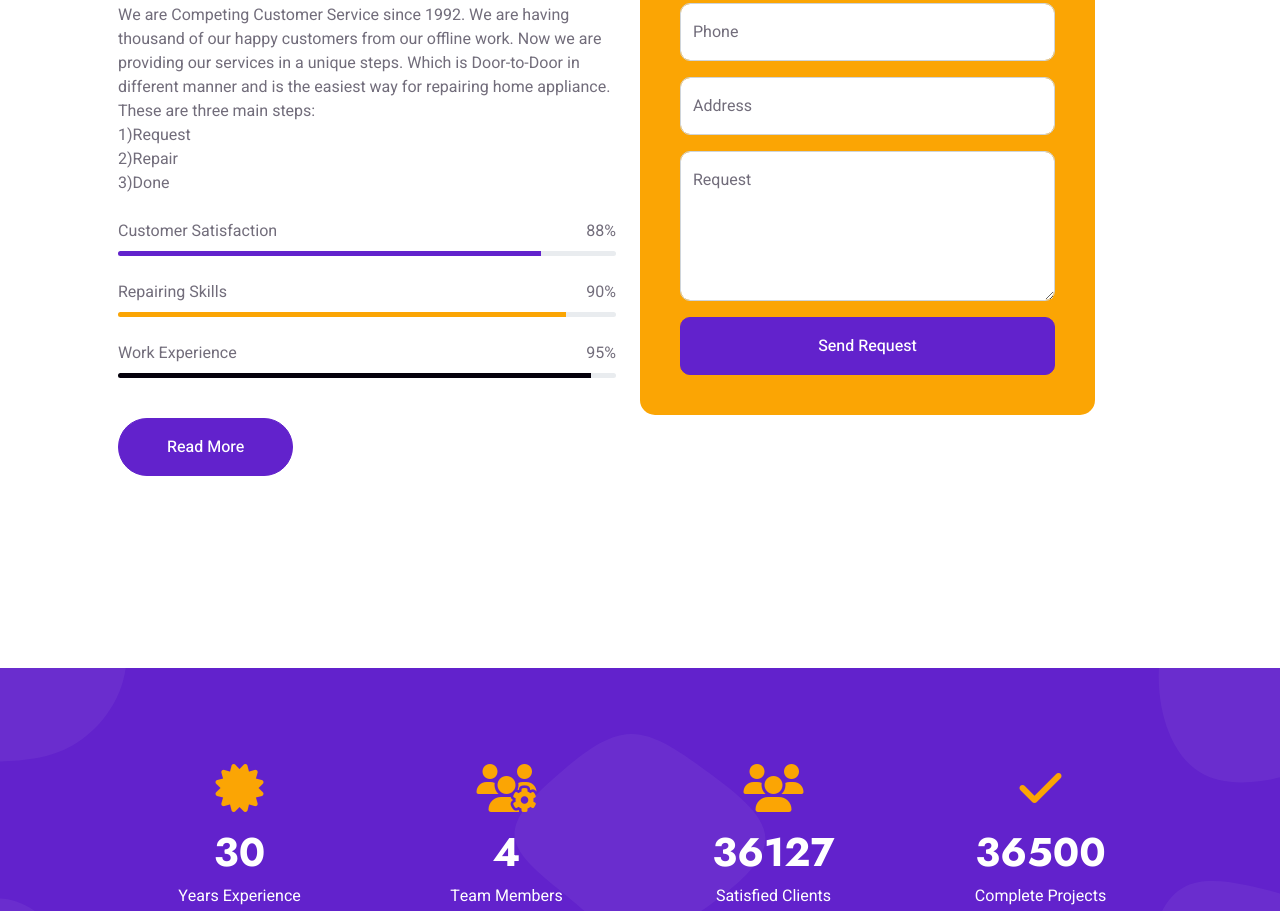
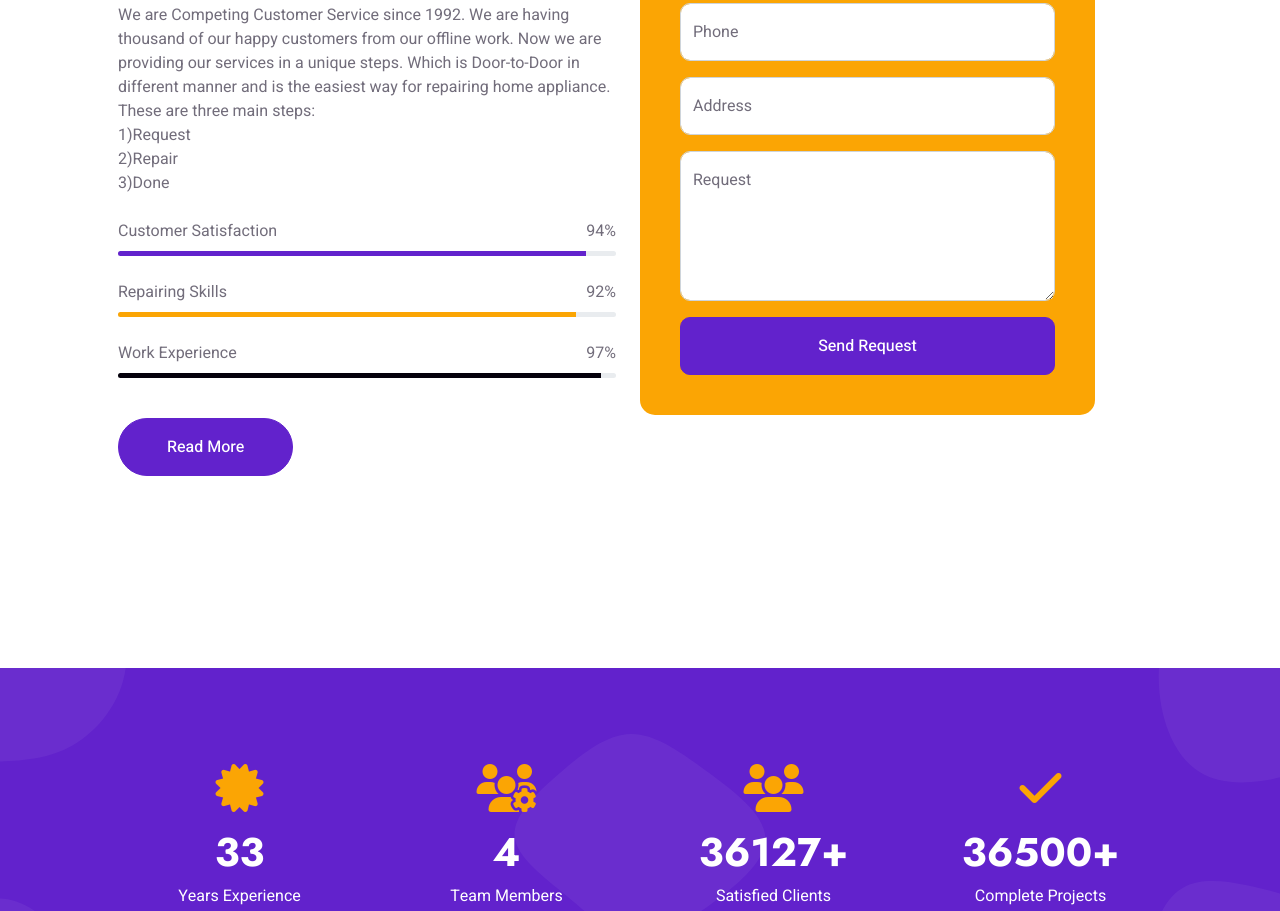
Before and after one commit to electroobuddy/main, a plain HTML site: page about.html in a window 1280 px wide. Shown: the part 1277-2188 px from the top of the page. Drawn offline with nearby package versions, Linux system fonts and the light colour scheme.

Commit message:
Update about.html

```diff
--- a/about.html
+++ b/about.html
@@ -138,35 +138,35 @@
                         <div class="skill mb-4">
                             <div class="d-flex justify-content-between">
                                 <p class="mb-2">Customer Satisfaction</p>
-                                <p class="mb-2">88%</p>
+                                <p class="mb-2">94%</p>
                             </div>
                             <div class="progress">
-                                <div class="progress-bar bg-primary" role="progressbar" aria-valuenow="85" aria-valuemin="0" aria-valuemax="100"></div>
+                                <div class="progress-bar bg-primary" role="progressbar" aria-valuenow="94" aria-valuemin="0" aria-valuemax="100"></div>
                             </div>
                         </div>
                         <div class="skill mb-4">
                             <div class="d-flex justify-content-between">
                                 <p class="mb-2">Repairing Skills</p>
-                                <p class="mb-2">90%</p>
+                                <p class="mb-2">92%</p>
                             </div>
                             <div class="progress">
-                                <div class="progress-bar bg-secondary" role="progressbar" aria-valuenow="90" aria-valuemin="0" aria-valuemax="100"></div>
+                                <div class="progress-bar bg-secondary" role="progressbar" aria-valuenow="92" aria-valuemin="0" aria-valuemax="100"></div>
                             </div>
                         </div>
                         <div class="skill mb-4">
                             <div class="d-flex justify-content-between">
                                 <p class="mb-2">Work Experience</p>
-                                <p class="mb-2">95%</p>
+                                <p class="mb-2">97%</p>
                             </div>
                             <div class="progress">
-                                <div class="progress-bar bg-dark" role="progressbar" aria-valuenow="95" aria-valuemin="0" aria-valuemax="100"></div>
+                                <div class="progress-bar bg-dark" role="progressbar" aria-valuenow="97" aria-valuemin="0" aria-valuemax="100"></div>
                             </div>
                         </div>
                         <a href="#xpsection" class="btn btn-primary py-sm-3 px-sm-5 rounded-pill mt-3">Read More</a>
                     </div>
                     <div class="col-lg-5 wow fadeInUp" data-wow-delay="0.1s" style="background-color: #FBA504; border-radius: 15px; padding: 40px;">
                         <h3 class="text-center mb-4">REQUEST A SERIVCE</h3>
-                        <form target="_blank" action="https://formsubmit.co/sahibveer.singh+letter@icloud.com" method="POST">
+                        <form target="_blank" action="https://formsubmit.co/electroobuddy+letter@gmail.com" method="POST">
                             <div class="row g-3">
                                 <div class="col-md-6">
                                     <div class="form-floating">
@@ -217,7 +217,7 @@
                 <div class="row g-4">
                     <div class="col-md-6 col-lg-3 text-center wow fadeIn" data-wow-delay="0.1s">
                         <i class="fa fa-certificate fa-3x text-secondary mb-3"></i>
-                        <h1 class="text-white mb-2" data-toggle="counter-up">30</h1>
+                        <h1 class="text-white mb-2" data-toggle="counter-up">33</h1>
                         <p class="text-white mb-0">Years Experience</p>
                     </div>
                     <div class="col-md-6 col-lg-3 text-center wow fadeIn" data-wow-delay="0.3s">
@@ -227,19 +227,18 @@
                     </div>
                     <div class="col-md-6 col-lg-3 text-center wow fadeIn" data-wow-delay="0.5s">
                         <i class="fa fa-users fa-3x text-secondary mb-3"></i>
-                        <h1 class="text-white mb-2" data-toggle="counter-up">36127</h1>
+			<h1 class="text-white mb-2"><span data-toggle="counter-up">36127</span>+</h1>
                         <p class="text-white mb-0">Satisfied Clients</p>
                     </div>
                     <div class="col-md-6 col-lg-3 text-center wow fadeIn" data-wow-delay="0.7s">
                         <i class="fa fa-check fa-3x text-secondary mb-3"></i>
-                        <h1 class="text-white mb-2" data-toggle="counter-up">36500</h1>
+                        <h1 class="text-white mb-2"><span data-toggle="counter-up">36500</span>+</h1>
                         <p class="text-white mb-0">Complete Projects</p>
                     </div>
                 </div>
             </div>
         </div>
         <!-- Facts End -->
-
 
         <!-- Team Start -->
         <div class="container-xxl py-5">
```
